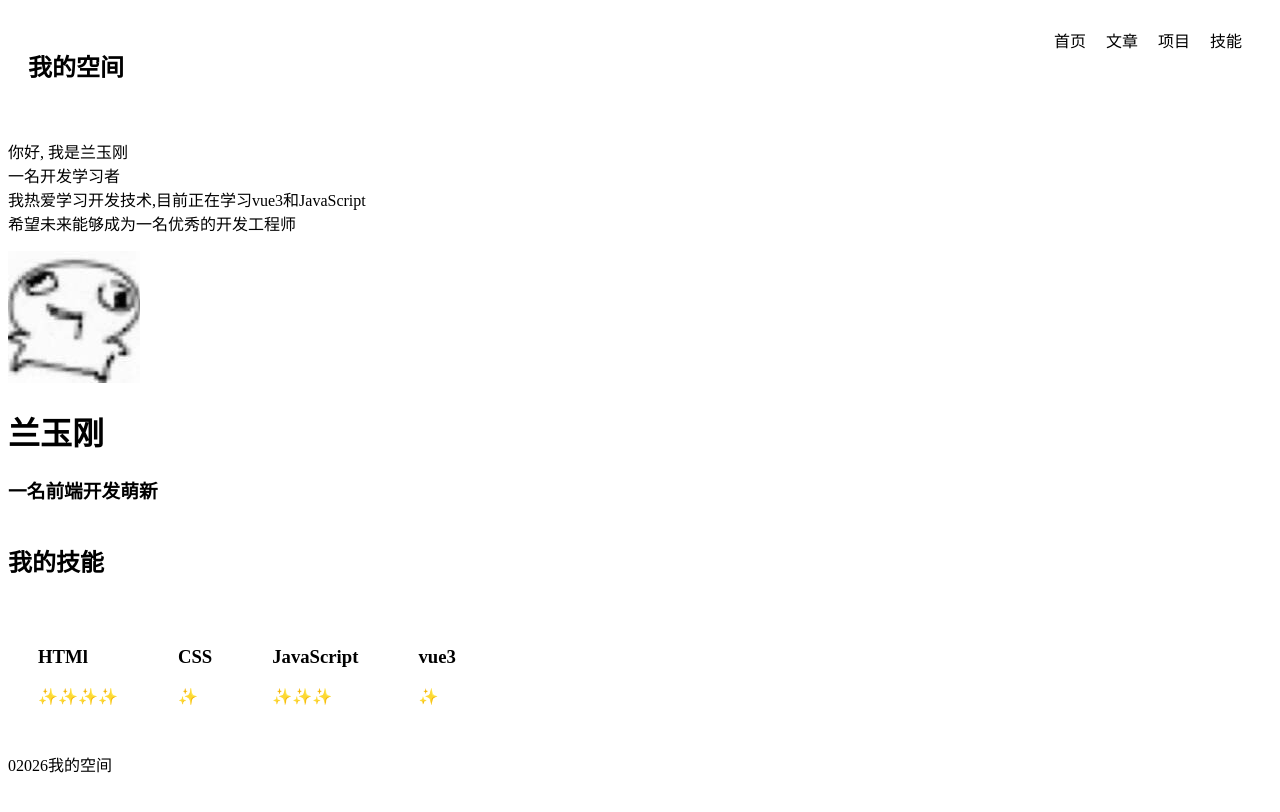
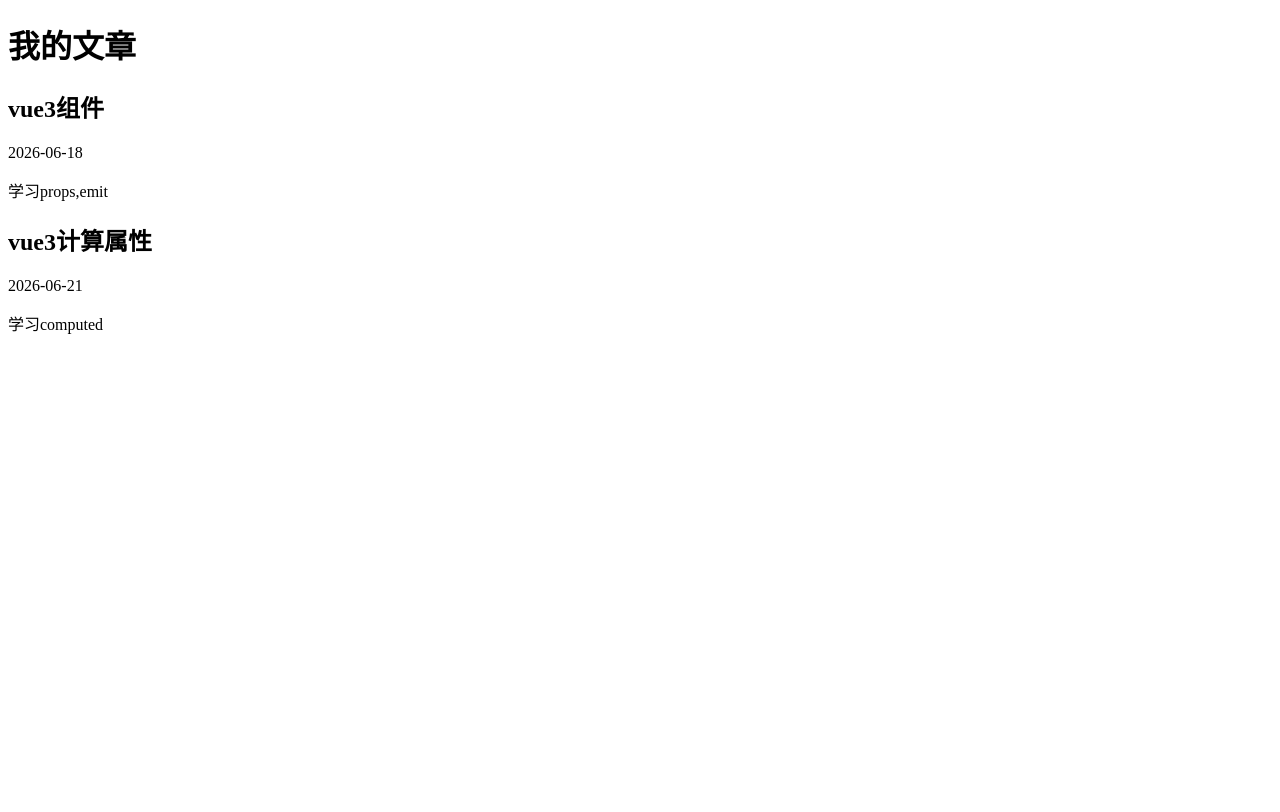
Before and after one commit to dhhxdj3-sys/my-project, a Vue app: page /Blog in a window 1280 px wide. Shown: the top 812 px of the page. Built offline with nearby package versions, Linux system fonts and the light colour scheme.

Commit message:
完成路由配置与文章列表组件

```diff
--- a/package.json
+++ b/package.json
@@ -9,7 +9,8 @@
     "preview": "vite preview"
   },
   "dependencies": {
-    "vue": "^3.5.38"
+    "vue": "^3.5.38",
+    "vue-router": "^5.2.0"
   },
   "devDependencies": {
     "@vitejs/plugin-vue": "^6.0.7",
--- a/src/App.vue
+++ b/src/App.vue
@@ -1,7 +1,3 @@
-<script setup>
-import Home from './views/Home.vue'
-</script>
-
 <template>
-<Home />
-</template>
+    <router-view/>
+    </template>
--- /dev/null
+++ b/src/components/BlogCard.vue
@@ -0,0 +1,20 @@
+<script setup>
+const props = defineProps({
+    title:String,
+    date:String,
+    desc:String
+})
+</script>
+<template>
+    <div class="card">
+        <h2>
+            {{ title }}
+            </h2>
+            <p>
+                {{ date }}
+                </p>
+                <p>
+                    {{ desc }}
+                    </p>
+                    </div>
+    </template>
--- /dev/null
+++ b/src/components/BlogList.vue
@@ -0,0 +1,27 @@
+<script setup>
+import BlogCard from '../components/BlogCard.vue'
+const blogs = [{
+    title:'vue3组件',
+    date:'2026-06-18',
+    desc:"学习props,emit"
+},
+{
+    title:'vue3计算属性',
+    date:'2026-06-21',
+    desc:"学习computed"
+}
+
+
+
+]
+</script>
+<template>
+    <BlogCard
+    v-for="blog in blogs"
+    :title="blog.title"
+    :date="blog.date"
+    :desc="blog.desc"
+
+
+     />
+    </template>
--- a/src/components/Footer.vue
+++ b/src/components/Footer.vue
@@ -1,6 +1,6 @@
 <template>
     <div>
-    <span>0</span>
+
     <span>2026</span>
     <span>我的空间</span>
     </div>
--- a/src/components/Navbar.vue
+++ b/src/components/Navbar.vue
@@ -2,8 +2,10 @@
 <nav>
     <h2>我的空间</h2>
     <div>
-        <span>首页</span>
-        <span>文章</span>
+<router-link to="/">
+    首页</router-link>
+    <router-link to="/blog">
+        文章</router-link>
         <span>项目</span>
         <span>技能</span>
         </div>
@@ -18,4 +20,13 @@
     span{
         margin:0 10px;
     }
+    router-link{
+    margin:0 10px;
+    text-decoration:none;
+    color:black;
+}
+nav a,
+nav span{
+    margin:0 10px;
+}
     </style>
--- a/src/main.js
+++ b/src/main.js
@@ -1,4 +1,6 @@
-import { createApp } from 'vue'
+import {createApp} from 'vue'
 import App from './App.vue'
-
-createApp(App).mount('#app')
+import router from './router'
+createApp(App)
+.use(router)
+.mount('#app')
--- /dev/null
+++ b/src/router/index.js
@@ -0,0 +1,17 @@
+import {createRouter, createWebHistory} from 'vue-router'
+import Home from '../views/Home.vue'
+import Blog from '../views/blog.vue'
+const router = createRouter({
+    history:createWebHistory(),
+    routes:[
+        {
+            path:"/",
+            component:Home
+        },
+        {
+            path:"/blog",
+            component:Blog
+        }
+    ]
+})
+export default router
--- /dev/null
+++ b/src/views/Blog.vue
@@ -0,0 +1,7 @@
+<script setup>
+import BlogList from '../components/BlogList.vue'
+</script>
+<template>
+    <h1>我的文章</h1>
+    <BlogList />
+    </template>
--- a/src/views/Home.vue
+++ b/src/views/Home.vue
@@ -4,12 +4,14 @@
 import Navbar from '../components/Navbar.vue'
 import Profile from '../components/Profile.vue'
 import SkillCard from '../components/SkillCard.vue'
+
 </script>
 <template>
     <div class="home">
     <Navbar />
     <Homeintro />
     <Profile />
+
     <SkillCard />
     <Footer />
     </div>
```
Also changed, not shown: 1 other file (tests, documents, lock files or other folders).
